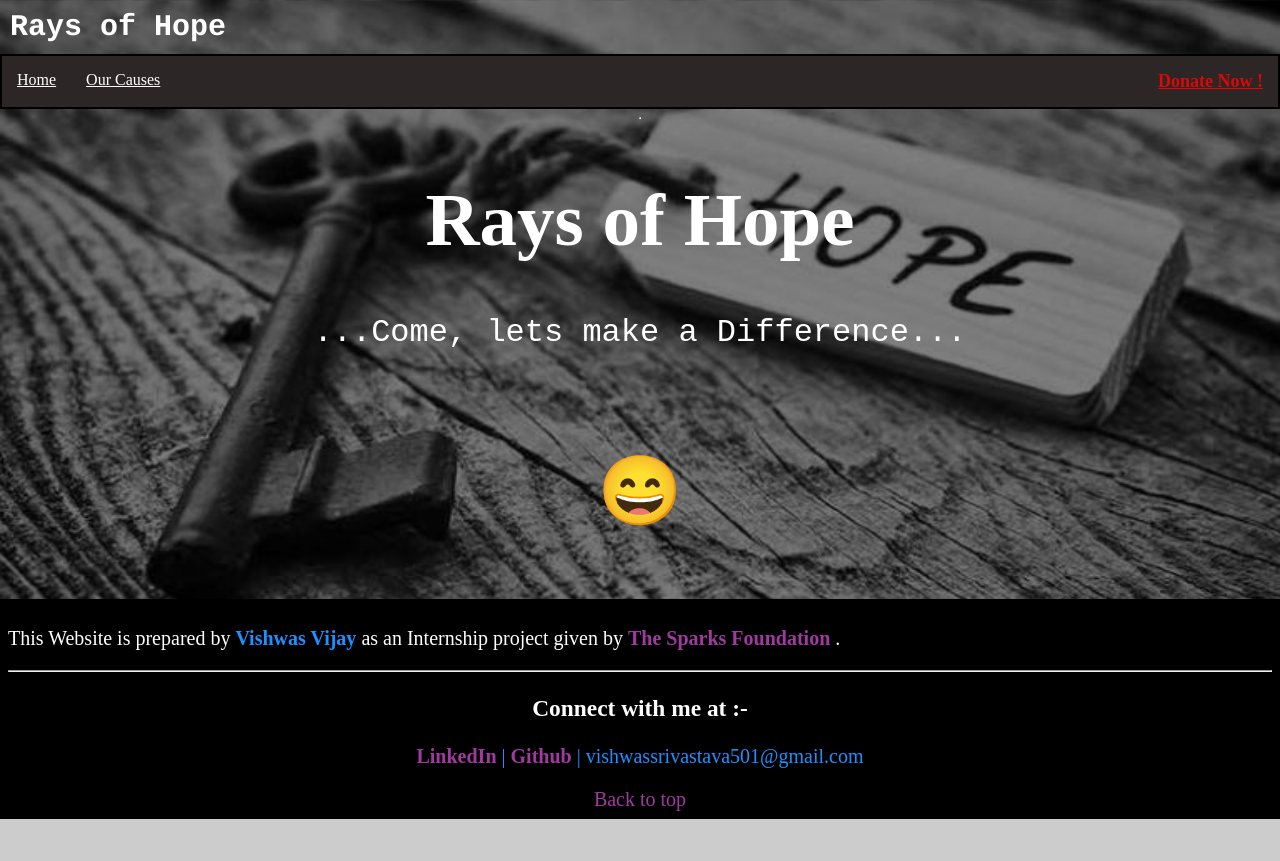
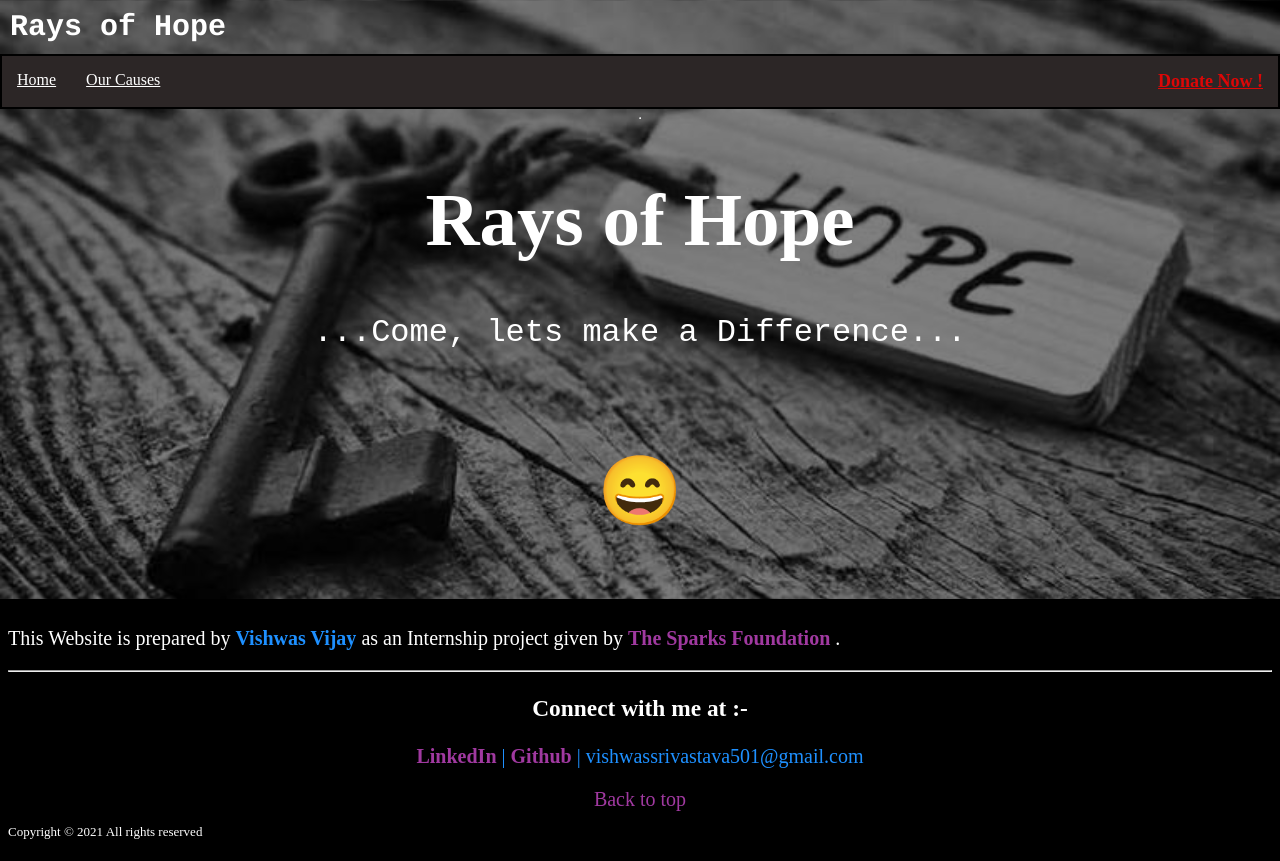
Before and after one commit to Vishdom2304/Payment_Gateway_Integrated_Website, a plain HTML site: page index.html in a window 1280 px wide. Before the commit the page ends 819 px from the top, so only its background shows below. Drawn offline with Linux system fonts and the light colour scheme.

Commit message:
Update index.html

```diff
--- a/index.html
+++ b/index.html
@@ -58,6 +58,7 @@
       </p>
       <a href="index.html">Back to top</a>
       </center>
+      <p style="font-size: small;">Copyright &#169; 2021 All rights reserved</p>
     </footer>
   </div>
 
```
